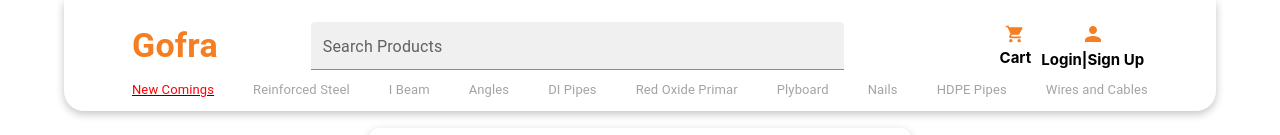
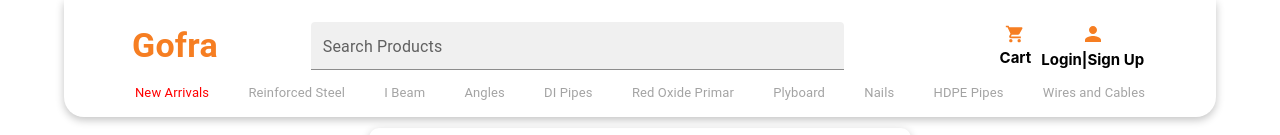
Before and after one commit to ishanyadav13290/gofra-samples, a React (Create React App) app: page /login in a window 1280 px wide. Shown: the top 135 px of the page. Built offline with nearby package versions, Linux system fonts and the light colour scheme; no server answers.

Commit message:
total price before checkout changing by wallet balance added in cart section

```diff
--- a/src/components/Cart/Cart.jsx
+++ b/src/components/Cart/Cart.jsx
@@ -1,6 +1,8 @@
 import { CheckOutlined } from "@mui/icons-material";
 import {
   Button,
+  Input,
+  Slider,
   Typography,
 } from "@mui/material";
 import { Box } from "@mui/system";
@@ -11,9 +13,11 @@ import toIndianNumberingSystem from "../Features/RupeeConversion";
 import Cards from "./Cards";
 
 export default function Cart() {
-  let { isAuth, cart } = useContext(AuthContext);
+  let { isAuth, cart, walletBalance } = useContext(AuthContext);
   let [subTotal,setSubTotal] = useState(0)
   let [total,setTotal] = useState(0)
+  let [walletDiscount, setWalletDiscount] = useState(0);
+  let [useDiscount, setUseDiscount] = useState(true)
 
   useEffect(()=>{
     cart.map((el,i)=>{
@@ -23,14 +27,14 @@ export default function Cart() {
       Totaltemp += Temp;
     }
     setSubTotal(Totaltemp)
-    setTotal(Totaltemp+40);
+    setTotal(Totaltemp+40-walletDiscount);
    })
-  },[cart])
+  },[cart,total, walletDiscount, useDiscount])
   return !isAuth ? (
     <Navigate to="/login" />
   ) : (
     <Box minHeight={"100vh"} p={["20px"]}>
-      <Typography variant="h4" fontWeight={"700"}>Shopping Cart</Typography>
+      <Typography variant="h4" fontWeight={"700"}>Shopping Cart ({cart.length} Items) </Typography>
       <Box display={["block", "block", "flex"]} justifyContent={"space-around"}>
         <Box height={"auto"} width={["90%"]}>
           {cart.map((el, i) => {
@@ -44,12 +48,14 @@ export default function Cart() {
           height={"300px"}
           width={["100%", "100%", "40%"]}
           mr={["0","0","5%"]}
+          boxShadow={"rgba(50, 50, 93, 0.25) 0px 6px 12px -2px, rgba(0, 0, 0, 0.3) 0px 3px 7px -3px;"}
           sx={{
                   "&:hover": {
                     boxShadow:
                     "rgba(50, 50, 93, 0.25) 0px 6px 12px -2px, rgba(0, 0, 0, 0.3) 0px 3px 7px -3px;"
 ,
-                    borderRadius:"50px"
+                    borderRadius:"25px",
+                  transition:" 0.2s ease-in"
                   },
                 }}
         >
@@ -87,9 +93,17 @@ export default function Cart() {
             </Box>
           </Box>
           <br />
+          <Box width={"80%"} m={"auto"} >
+          <Box display={"flex"}>
+          <Input type="checkbox" onChange={()=>{setUseDiscount(false)}} />
+          <Typography fontWeight={700}> Pay using Wallet Balance</Typography>
+          </Box>
+          <Slider valueLabelDisplay="auto" defaultValue={0} step={100} marks min={0} max={walletBalance} disabled={useDiscount} onChange={(e)=>{
+            setWalletDiscount((prev)=>prev=e.target.value)
+          }} />
+          </Box>
           <br />
-          <br />
-          <Button variant="contained">
+          <Button sx={{ backgroundColor: "rgb(246, 126, 34)" }} variant="contained">
             <CheckOutlined />
             Checkout
           </Button>
--- a/src/components/Navbar/Nav2.jsx
+++ b/src/components/Navbar/Nav2.jsx
@@ -2,13 +2,57 @@ import { Typography } from "@mui/material";
 import { Box } from "@mui/system";
 import { NavLink } from "react-router-dom";
 
-let arr=["Reinforced Steel","I Beam","Angles","DI Pipes","Red Oxide Primar","Plyboard","Nails","HDPE Pipes","Wires and Cables"]
+let arr = [
+  "Reinforced Steel",
+  "I Beam",
+  "Angles",
+  "DI Pipes",
+  "Red Oxide Primar",
+  "Plyboard",
+  "Nails",
+  "HDPE Pipes",
+  "Wires and Cables",
+];
 
-export default function Nav2(){
-    return <Box display={"flex"} justifyContent={"space-between"}>
-    <NavLink to="/newarrivals" ><Typography sx={{cursor:"pointer"}} fontSize={"13px"}  color={"red"}>New Comings</Typography></NavLink>
-    {arr.map((el,i)=>{
-        return <Typography sx={{cursor:"pointer"}} key={i} fontSize={"13px"}  color={"rgba(0,0,0,.362)"}>{el}</Typography>
-    })}
+export default function Nav2() {
+  return (
+    <Box display={"flex"} justifyContent={"space-between"}>
+      <NavLink
+        to="/newarrivals"
+        style={{
+          color: "rgb(246, 126, 34)",
+          textDecoration: "none",
+          fontWeight: 700,
+        }}
+      >
+        <Typography sx={{ cursor: "pointer",
+        "&:hover":{
+            bgcolor:"rgb(230, 230, 230)"
+        },
+        padding:"3px",
+        borderRadius:"3px"
+         }} fontSize={"13px"} color={"red"}>
+          New Arrivals
+        </Typography>
+      </NavLink>
+      {arr.map((el, i) => {
+        return (
+          <Typography
+            sx={{ cursor: "pointer",
+        "&:hover":{
+            bgcolor:"rgb(230, 230, 230)"
+        },
+        padding:"3px",
+        borderRadius:"3px"
+         }}
+            key={i}
+            fontSize={"13px"}
+            color={"rgba(0,0,0,.362)"}
+          >
+            {el}
+          </Typography>
+        );
+      })}
     </Box>
+  );
 }
--- a/src/components/Products Page/NewComings.jsx
+++ b/src/components/Products Page/NewComings.jsx
@@ -1,9 +1,8 @@
 import { Box } from "@mui/system";
 import axios from "axios";
 import { useContext, useEffect } from "react";
-import { NavLink } from "react-router-dom";
 import { AuthContext } from "../Context/Contexts";
-import NewArrivalCard from "./NewArrivalCard";
+import MediaCard from "./ProductsCards/ProductsCards";
 
 export default function NewComings() {
   let { allSellerItems, setAllSellerItems } = useContext(AuthContext);
@@ -14,16 +13,15 @@ export default function NewComings() {
         "https://sedate-laced-chestnut.glitch.me/allItems"
       );
       setAllSellerItems(temp.data);
-      //   console.log(temp.data)
     })();
   }, []);
   return (
-    <Box height={"100vh"} mt={["30%", "20%", "10%"]}>
+    <Box minHeight={"100vh"} mt={["30%", "20%", "10%"]} display={["block","block","flex"]} flexWrap={"wrap"}>
       {allSellerItems.map((el, i) => {
         return (
-          <NavLink key={i} to={`/newarrivals/${el.id}/`} style={{textDecoration:"none",color:"black"}} >
-          <NewArrivalCard el={el} />
-          </NavLink>
+          <Box key={i} sx={{textDecoration:"none",color:"black", display:"flex",margin:"1% auto",justifyContent:"center"}} >
+          <MediaCard el={el} />
+          </Box>
         );
       })}
     </Box>
--- /dev/null
+++ b/src/components/Products Page/ProductsCards/ProductsCards.jsx
@@ -0,0 +1,58 @@
+import * as React from "react";
+import Card from "@mui/material/Card";
+import CardActions from "@mui/material/CardActions";
+import CardContent from "@mui/material/CardContent";
+import CardMedia from "@mui/material/CardMedia";
+import Button from "@mui/material/Button";
+import Typography from "@mui/material/Typography";
+import { NavLink } from "react-router-dom";
+import useAddToCart from "../addToCartFunction";
+
+export default function MediaCard({ el }) {
+  let temp = useAddToCart();
+
+  return (
+    <Card sx={{ minWidth: 330, padding: "10px 0" }}>
+      <CardMedia
+        sx={{ height: 140, width: "80%", margin: "auto" }}
+        image={el.Img}
+        title="green iguana"
+      />
+      <NavLink
+        to={`/newarrivals/${el.id}`}
+        style={{ color: "black", textDecoration: "none" }}
+      >
+        <CardContent>
+          <Typography gutterBottom variant="h5" component="div">
+            {el.name.slice(0, 20)}
+            {el.name.length > 20 ? "..." : null}
+          </Typography>
+          <Typography variant="body2" color="text.secondary">
+            {el.description.slice(0, 40)}
+            {el.name.length > 30 ? "..." : null}
+          </Typography>
+        </CardContent>
+      </NavLink>
+      <CardActions>
+        {/* <Button size="small">Buy</Button> */}
+        <Button
+          size="small"
+          variant="contained"
+          sx={{ backgroundColor: "rgb(246, 126, 34)" }}
+          onClick={() => {
+            let data1 = {
+              Img: el.Img,
+              name: el.name.toUpperCase(),
+              price: el.price,
+              qty: 1,
+              id: el.id,
+            };
+            temp(data1);
+          }}
+        >
+          Add to Cart
+        </Button>
+      </CardActions>
+    </Card>
+  );
+}
--- a/src/components/Products Page/SingleProductPage.jsx
+++ b/src/components/Products Page/SingleProductPage.jsx
@@ -5,34 +5,16 @@ import { useContext, useEffect, useState } from "react";
 import { useParams } from "react-router-dom";
 import { AuthContext } from "../Context/Contexts";
 import toIndianNumberingSystem from "../Features/RupeeConversion";
+import  useAddToCart  from "./addToCartFunction";
 
 export default function SingleProductPage() {
   let { id } = useParams();
   let [data, setData] = useState({});
   let {userID,cart,setCart} = useContext(AuthContext)
 
-  function addToCart(newItem) {
-    if(userID==undefined) return
-
-    let tempCartItems = [...cart];
-    for (let i = 0; i < tempCartItems.length; i++) {
-        if (tempCartItems[i].name == newItem.name) {
-            tempCartItems[i].qty = tempCartItems[i].qty + 1;
-            setCart(tempCartItems);
-            axios.patch(`https://sedate-laced-chestnut.glitch.me/users/${userID}`, {
-                cart: tempCartItems
-            })
-            return
-        }
-    }
-
-    setCart([...tempCartItems, newItem]);
-    axios.patch(`https://sedate-laced-chestnut.glitch.me/users/${userID}`, {
-        cart: [...tempCartItems, newItem]
-    })
+  let temp= useAddToCart()
 
 
-  }
   useEffect(() => {
     (async () => {
       let temp = await axios.get(
@@ -76,11 +58,7 @@ export default function SingleProductPage() {
               qty: 1,
               id: data.id,
             };
-            // setCartLength((prev) => prev + 1)
-            // setCartItems([...cartItems, data1]);
-            addToCart(
-              data1
-            );
+            temp(data1)
           }
           }
         >
--- /dev/null
+++ b/src/components/Products Page/addToCartFunction.jsx
@@ -0,0 +1,32 @@
+import axios from "axios";
+import { useContext } from "react";
+import { AuthContext } from "../Context/Contexts";
+
+export default function useAddToCart() {
+    let {userID,setCart,cart} = useContext(AuthContext)
+    if(userID==undefined) return
+
+   return (newItem)=>{
+    let tempCartItems = [...cart];
+    for (let i = 0; i < tempCartItems.length; i++) {
+        if (tempCartItems[i].name == newItem.name) {
+            if(tempCartItems[i].qty==4){
+                tempCartItems[i].qty = 4;
+            } else{
+                tempCartItems[i].qty = tempCartItems[i].qty + 1;
+            }
+            setCart(tempCartItems);
+            axios.patch(`https://sedate-laced-chestnut.glitch.me/users/${userID}`, {
+                cart: tempCartItems
+            })
+            return
+        }
+    }
+
+    setCart([...tempCartItems, newItem]);
+    axios.patch(`https://sedate-laced-chestnut.glitch.me/users/${userID}`, {
+        cart: [...tempCartItems, newItem]
+    })
+   }
+
+  }
```
Also changed, not shown: src/components/Cart/Cards.jsx (+32 -34 lines).
